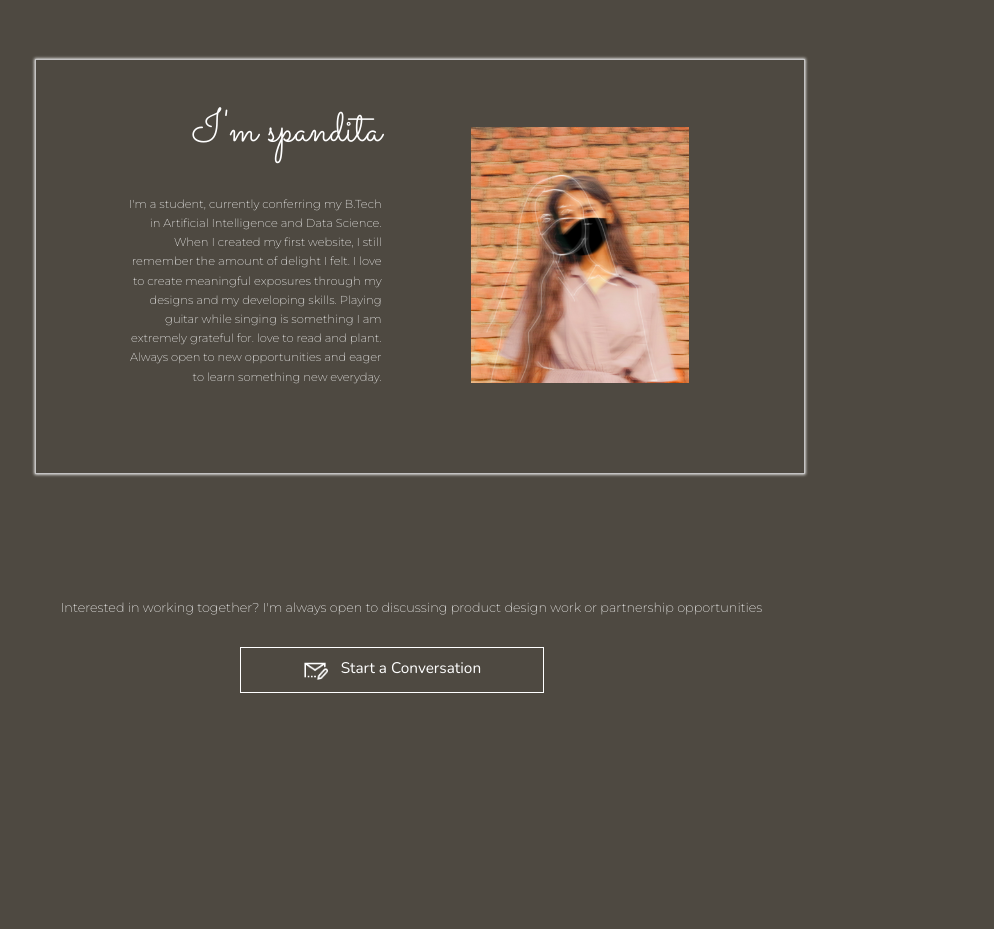
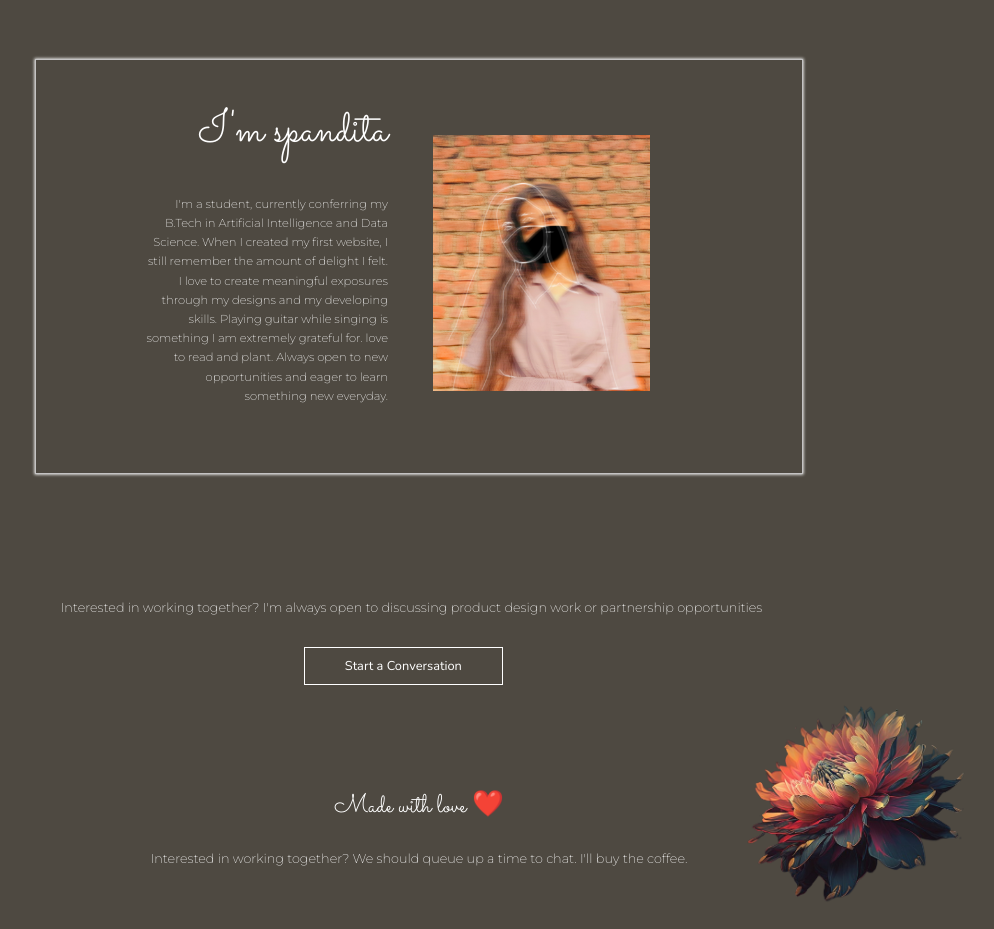
Before and after one commit to Spandita-dwivedi/My-Portfolio, a Next.js app: page / in a window 1280 px wide. Shown: the part 5160-6089 px from the top of the page, without its empty margins (221-1215 px from the left). Before the commit the page ends 5853 px from the top, so only its background shows below. Built offline with nearby package versions, Linux system fonts and the light colour scheme.

Commit message:
Footer fixed

```diff
--- a/components/Collab/Collab.jsx
+++ b/components/Collab/Collab.jsx
@@ -11,7 +11,8 @@ export default function Verticalcomp(){
             <p className={styles.head1}>Interested in working together? I'm always open to discussing product design work or partnership opportunities</p>
             </div>
 
-            <div><button className={styles.button6}><img className={styles.dr} src='/images/message.png' />Start a Conversation</button></div>
+            <div><button className={styles.button6}>Start a Conversation</button></div>
+            {/* <img className={styles.dr} src='/images/message.png' /> */}
         </div>
 
         </>
--- a/components/Collab/Collab.module.scss
+++ b/components/Collab/Collab.module.scss
@@ -24,8 +24,8 @@
    .button6 {
     font-family: 'Nunito', sans-serif;
     font-weight: 500;
-    font-size: 1.2vw;
-    padding: 0.7vw 4em;
+    font-size: 1vw;
+    padding: 0.7vw 2.5rem;
 
     border: 0.15vw solid white;
     background: white;
@@ -33,7 +33,7 @@
     -webkit-background-clip: text;
     color: transparent;
     margin-top: 2.5vw;
-    margin-left: 36vw;
+    margin-left: 41vw;
     display: flex;
     flex-direction: row;
    justify-content: center;
@@ -52,8 +52,8 @@
   }
 
 .dr{
-  height: 2vw;
-  width: 2vw;
+  height: 1vw;
+  width: 1vw;
 }
 
 
--- /dev/null
+++ b/components/Footer/Footer.jsx
@@ -0,0 +1,19 @@
+import React from 'react'
+import styles from './Footer.module.scss'
+
+export default function Footercomp() {
+    return (
+        <>
+
+            <div className={styles.major}>
+                <div className={styles.imge1}><img className={styles.img12} src='/images/parallax.png' /> </div>
+                <div className={styles.major1}>
+                    <h1 className={styles.h}> Made with love ❤️</h1>
+                    <p className={styles.para}>Interested in working together? We should queue up a time to chat. I'll buy the coffee.</p>
+                </div>
+            </div>
+
+
+        </>
+    )
+}
--- /dev/null
+++ b/components/Footer/Footer.module.scss
@@ -0,0 +1,51 @@
+.major{
+
+.img12{
+    height: 18vw;
+    width: 18vw;
+    margin-left: 80%;
+
+    position: absolute;
+    bottom: 0;
+    left: 20vw;
+
+
+
+
+}
+.imge1{
+    position: absolute;
+    margin-left: 55%;
+    margin-top: 10vw;
+    padding-top: 1vw;
+
+}
+
+
+.h{
+    font-family: 'Sacramento', cursive;
+    font-weight: 500;
+    font-size: 2vw;
+    color: white;
+    margin: auto;
+
+}
+
+.major1{
+    display: flex;
+    flex-direction: column;
+    margin-top: 8vw;
+
+}
+
+.para{
+    font-family: 'Montserrat', sans-serif;
+    font-weight: 500;
+    font-size: 1vw;
+    color: white;
+    margin: 2vw auto;
+}
+
+
+
+}
--- a/components/Me/Me.module.scss
+++ b/components/Me/Me.module.scss
@@ -6,14 +6,15 @@
     flex-direction: row;
     border-style: solid;
     border-width: 0.07rem;
-    gap: 5vw;
+  gap: 3.5vw;
     padding-bottom: 5rem;
     border-color: rgb(196, 195, 195);
 
     margin-top: 8vw;
-    width: 60vw;
+
 
     margin-left: 20vw;
+    margin-right: 20vw;
     box-shadow: 0.3px 0.3px 3px 1px #fff;
     height: 26vw;
     .photu1{
@@ -27,11 +28,13 @@
 
 
         height: 15vw;
-        width: 20vw;
-        margin-left: 7vw;
+        width: 19vw;
+        padding-left: 8.5vw;
+
+
         text-align: right;
 
-        position: absolute;
+
         margin-top: 1vw;
 
         .spandita{
@@ -50,6 +53,7 @@
 
         line-height: 1.5vw;
            font-size: 0.9vw;
+
         }
 
 
@@ -65,8 +69,8 @@
         .photu{
         height: 20vw;
         width: 17vw;
-        margin-left: 34vw;
-        margin-top: 5.2vw;
+
+        margin-top: 5.8vw;
 
 
     }
--- a/pages/index.tsx
+++ b/pages/index.tsx
@@ -13,6 +13,7 @@ import Gallerycomp from '../components/Gallery/Gallery'
 import Verticalcomp from '../components/Vertical/Vertical'
 import Collabcomp from '../components/Collab/Collab'
 import Mecomp from '../components/Me/Me'
+import Footercomp from '../components/Footer/Footer';
 
 
 
@@ -22,7 +23,7 @@ export default function Home() {
       <Head>
         <title>Spandita</title>
         <link rel="icon" href="/favicon.png" />
-    <meta name="keywords" content="spandita"/>
+        <meta name="keywords" content="spandita" />
         <link rel="stylesheet" href="https://unpkg.com/aos@next/dist/aos.css" />
       </Head>
       <script src="https://unpkg.com/aos@next/dist/aos.js"></script>
@@ -30,21 +31,24 @@ export default function Home() {
         AOS.init();
       </script>
       <Navbarcomp />
-    <Maincomp/>
-     <Aboutcomp/>
+      <Maincomp />
+      <Aboutcomp />
 
-     <Gallerycomp/>
-   <Projectscomp/>
+      <Gallerycomp />
+      <Projectscomp />
 
 
 
 
 
-<Verticalcomp/>
-<Mecomp/>
+
+      <Verticalcomp />
+      <Mecomp />
 
 
       <Collabcomp />
+
+      <Footercomp/>
 
 
     </>
--- a/styles/globals.scss
+++ b/styles/globals.scss
@@ -4,6 +4,7 @@ body {
   padding: 0;
   margin: 0;
   overflow-x: hidden;
+
   font-family: -apple-system, BlinkMacSystemFont, Segoe UI, Roboto, Oxygen,
     Ubuntu, Cantarell, Fira Sans, Droid Sans, Helvetica Neue, sans-serif;
 
--- a/tsconfig.json
+++ b/tsconfig.json
@@ -16,7 +16,7 @@
     "incremental": true,
 
   },
-  "include": ["next-env.d.ts", "**/*.ts", "**/*.tsx", "components/Vertical/Vertical.jsx"],
+  "include": ["next-env.d.ts", "**/*.ts", "**/*.tsx", "components/Vertical/Vertical.jsx", "components/Footer/Footer.jsx"],
   "exclude": ["node_modules"]
 
 }
```
Also changed, not shown: components/Main/Main.jsx (line endings or trailing spaces), public/images/parallax.png (added). Lines whose indentation alone changed are shown as unchanged.
